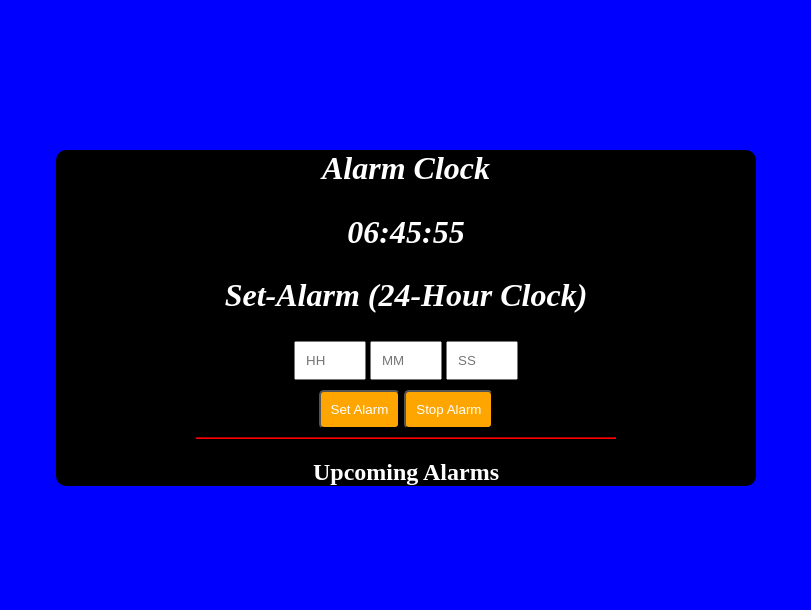
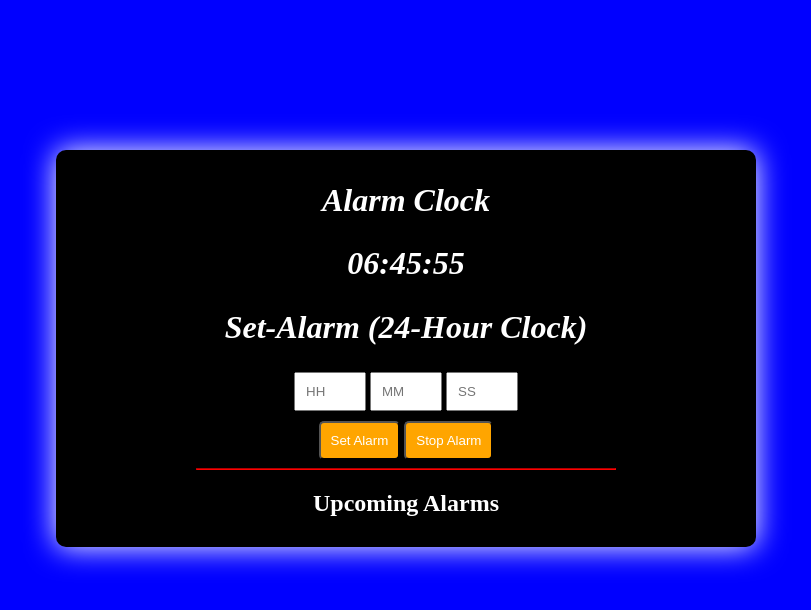
Before and after one commit to Sonu825313/Alarm-CLock, a plain HTML site: page index.html in a window 1280 px wide. Shown: the whole page, without its empty margins (234-1045 px from the left). Drawn offline with Linux system fonts and the light colour scheme.

Commit message:
Update style.css

```diff
--- a/style.css
+++ b/style.css
@@ -19,6 +19,9 @@ body,html{
     border-radius: 10px;
     text-align: center;
     color: white;
+    padding-top: 5px;
+    padding-bottom: 10px;
+    box-shadow: 0px 0px 30px white;
 }
 
 h1{
```
